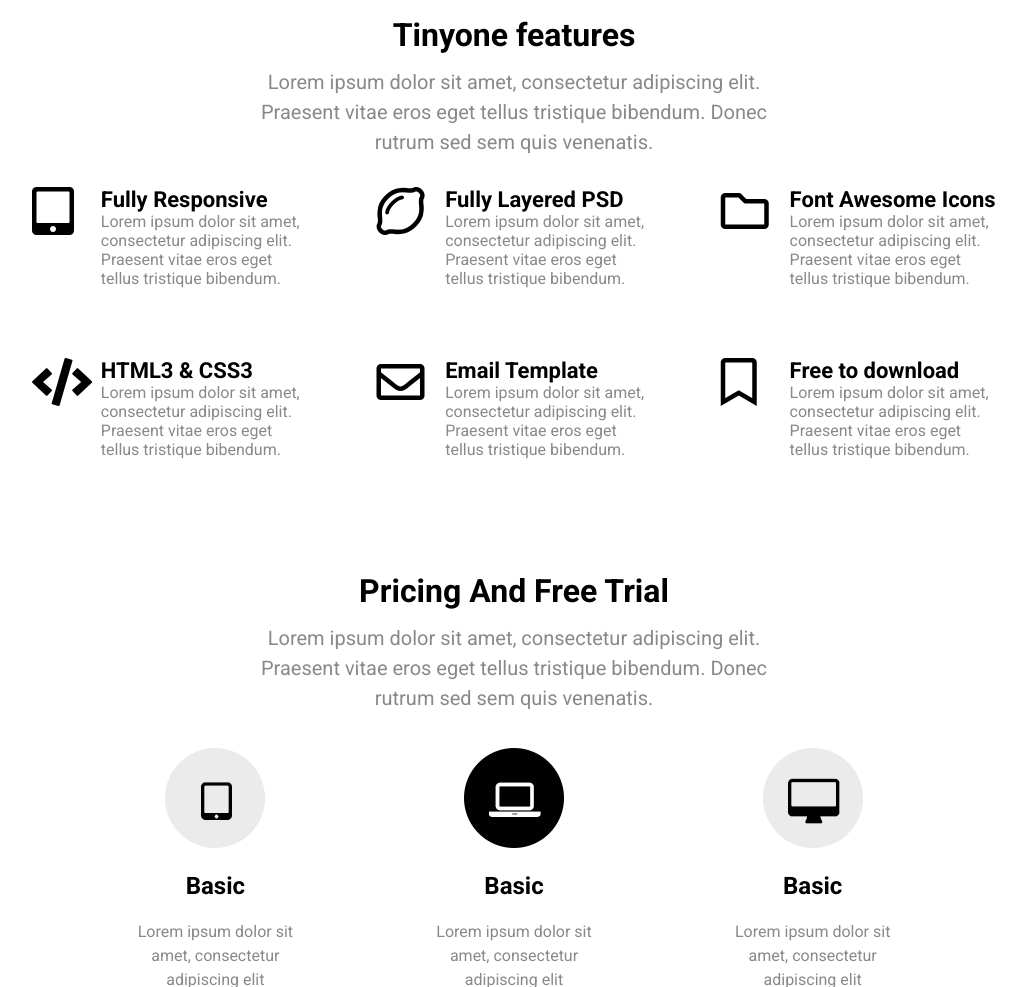
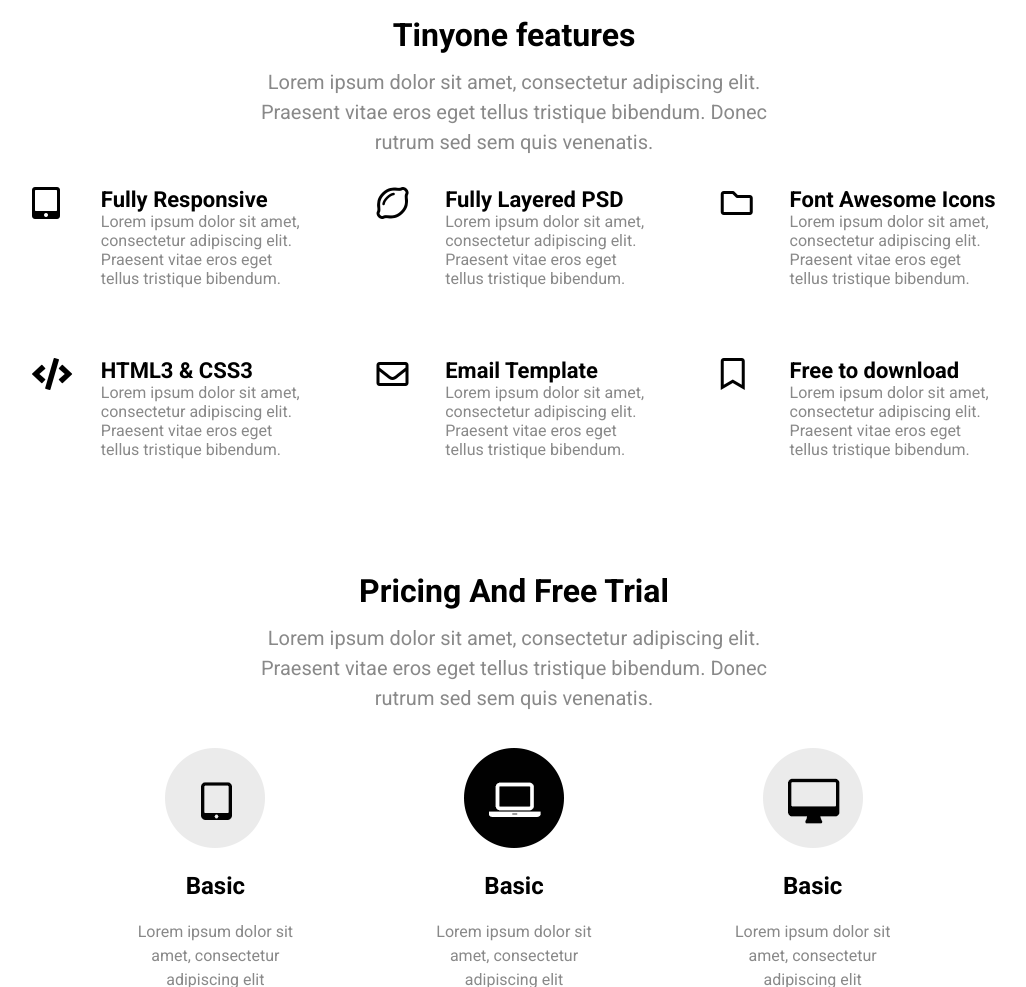
Before and after one commit to OzgeCetin43/TinyOneResponsiveDesgin, a plain HTML site: page pages/index.html in a window 1280 px wide. Shown: the part 1005-1992 px from the top of the page, without its empty margins (126-1152 px from the left). Drawn offline with Linux system fonts and the light colour scheme; files whose address does not match are found by name.

Commit message:
Update index.html

```diff
--- a/pages/index.html
+++ b/pages/index.html
@@ -41,42 +41,42 @@
         <p class="feature-description">Lorem ipsum dolor sit amet, consectetur adipiscing elit. Praesent vitae eros eget tellus tristique bibendum. Donec rutrum sed sem quis venenatis.</p>
         <div class="feature-items">
             <div class="feature-item">
-                <i class="fas fa-tablet-alt fa-3x"></i>
+                <i class="fas fa-tablet-alt fa-2x"></i>
                 <div class="feature-info">
                     <div class="feature-item-title">Fully Responsive</div>
                     <div class="feature-item-description">Lorem ipsum dolor sit amet, consectetur adipiscing elit. Praesent vitae eros eget tellus tristique bibendum.</div>
                 </div>
             </div>
             <div class="feature-item">
-                <i class="far fa-lemon fa-3x"></i>
+                <i class="far fa-lemon fa-2x"></i>
                 <div class="feature-info">
                     <div class="feature-item-title">Fully Layered PSD</div>
                     <div class="feature-item-description">Lorem ipsum dolor sit amet, consectetur adipiscing elit. Praesent vitae eros eget tellus tristique bibendum.</div>
                 </div>
             </div>
             <div class="feature-item">
-                <i class="far fa-folder fa-3x"></i>
+                <i class="far fa-folder fa-2x"></i>
                 <div class="feature-info">
                     <div class="feature-item-title">Font Awesome Icons</div>
                     <div class="feature-item-description">Lorem ipsum dolor sit amet, consectetur adipiscing elit. Praesent vitae eros eget tellus tristique bibendum.</div>
                 </div>
             </div>
             <div class="feature-item">
-                <i class="fas fa-code fa-3x"></i>
+                <i class="fas fa-code fa-2x"></i>
                 <div class="feature-info">
                     <div class="feature-item-title">HTML3 & CSS3</div>
                     <div class="feature-item-description">Lorem ipsum dolor sit amet, consectetur adipiscing elit. Praesent vitae eros eget tellus tristique bibendum.</div>
                 </div>
             </div>
             <div class="feature-item">
-                <i class="far fa-envelope fa-3x"></i>
+                <i class="far fa-envelope fa-2x"></i>
                 <div class="feature-info">
                     <div class="feature-item-title">Email Template</div>
                     <div class="feature-item-description">Lorem ipsum dolor sit amet, consectetur adipiscing elit. Praesent vitae eros eget tellus tristique bibendum.</div>
                 </div>
             </div>
             <div class="feature-item">
-                <i class="far fa-bookmark fa-3x"></i>
+                <i class="far fa-bookmark fa-2x"></i>
                 <div class="feature-info">
                     <div class="feature-item-title">Free to download</div>
                     <div class="feature-item-description">Lorem ipsum dolor sit amet, consectetur adipiscing elit. Praesent vitae eros eget tellus tristique bibendum.</div>
```
